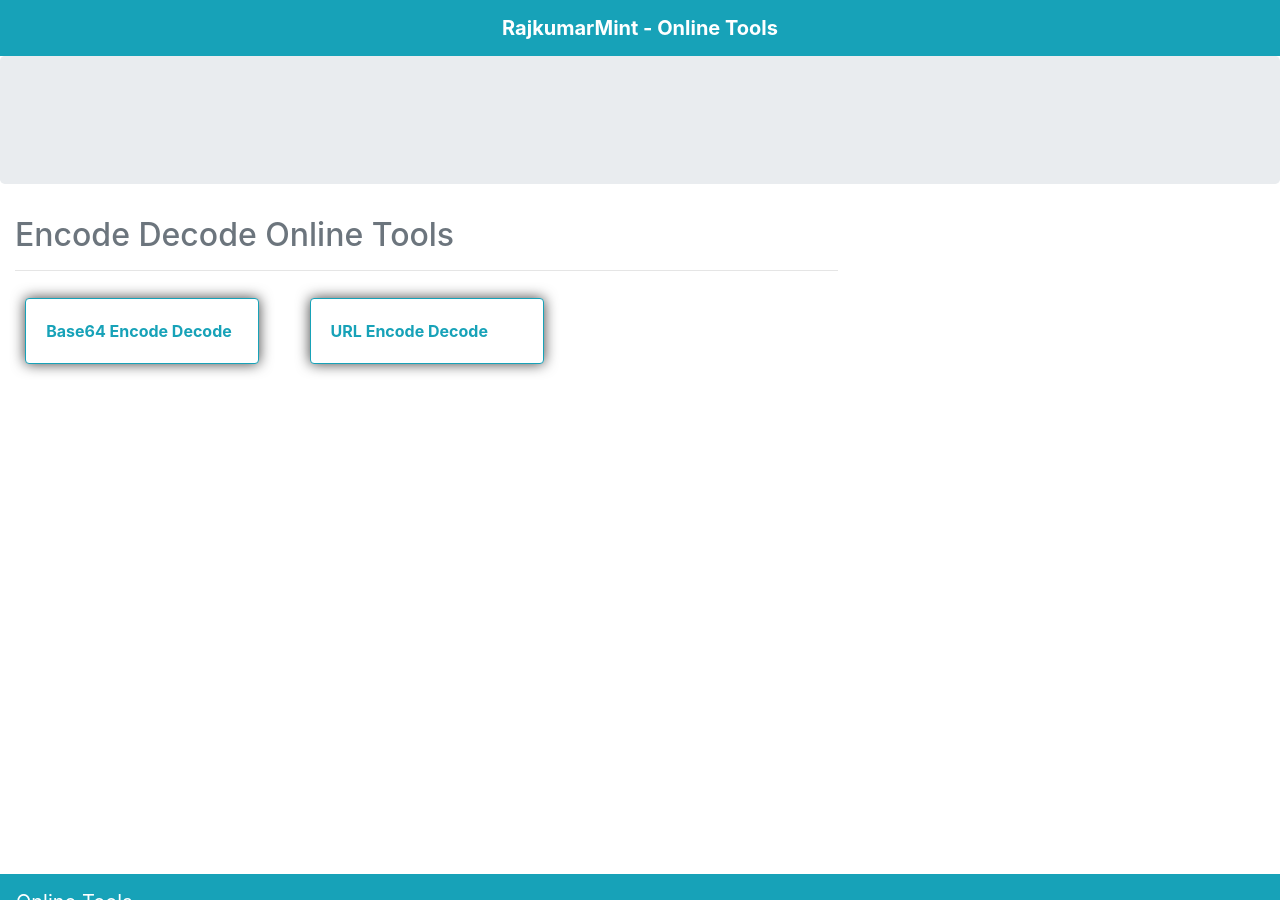
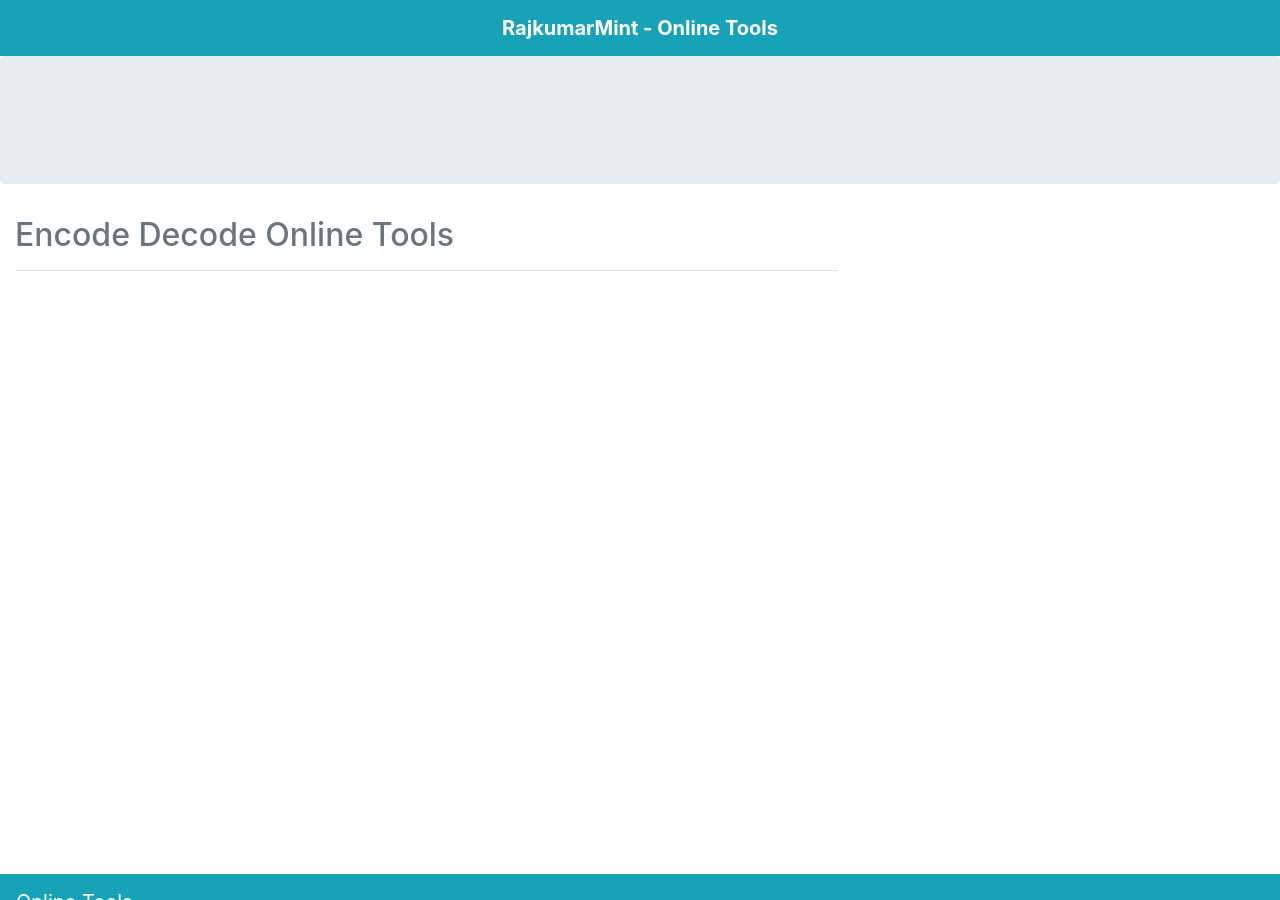
Before and after one commit to RajkumarMint/tools, a Jekyll site: the page built from index.html, in a window 1280 px wide. Built offline with Jekyll 4.4.1, drawn with Linux system fonts in a browser that asks for light colours; nearby versions of some CDN libraries.

Commit message:
Update index.html

```diff
--- a/index.html
+++ b/index.html
@@ -4,18 +4,13 @@ layout: default
 <h2 class="text-muted">Encode Decode Online Tools</h2><hr>
 
 <div class="row">
+    {% for post in paginator.posts %}
     <div class="col-md-4">
         <div class="card border-info">
             <div class="card-body text-info">
-                <p class="card-text font-weight-bold">Base64 Encode Decode</p>
+                <a class="card-text font-weight-bold" href="{{ post.url }}">{{ post.title }}</a>
             </div>
         </div>
     </div>
-    <div class="col-md-4">
-        <div class="card border-info">
-            <div class="card-body text-info">
-                <p class="card-text font-weight-bold">URL Encode Decode</p>
-            </div>
-        </div>
-    </div>
+    {% endfor %}
 </div>
```
